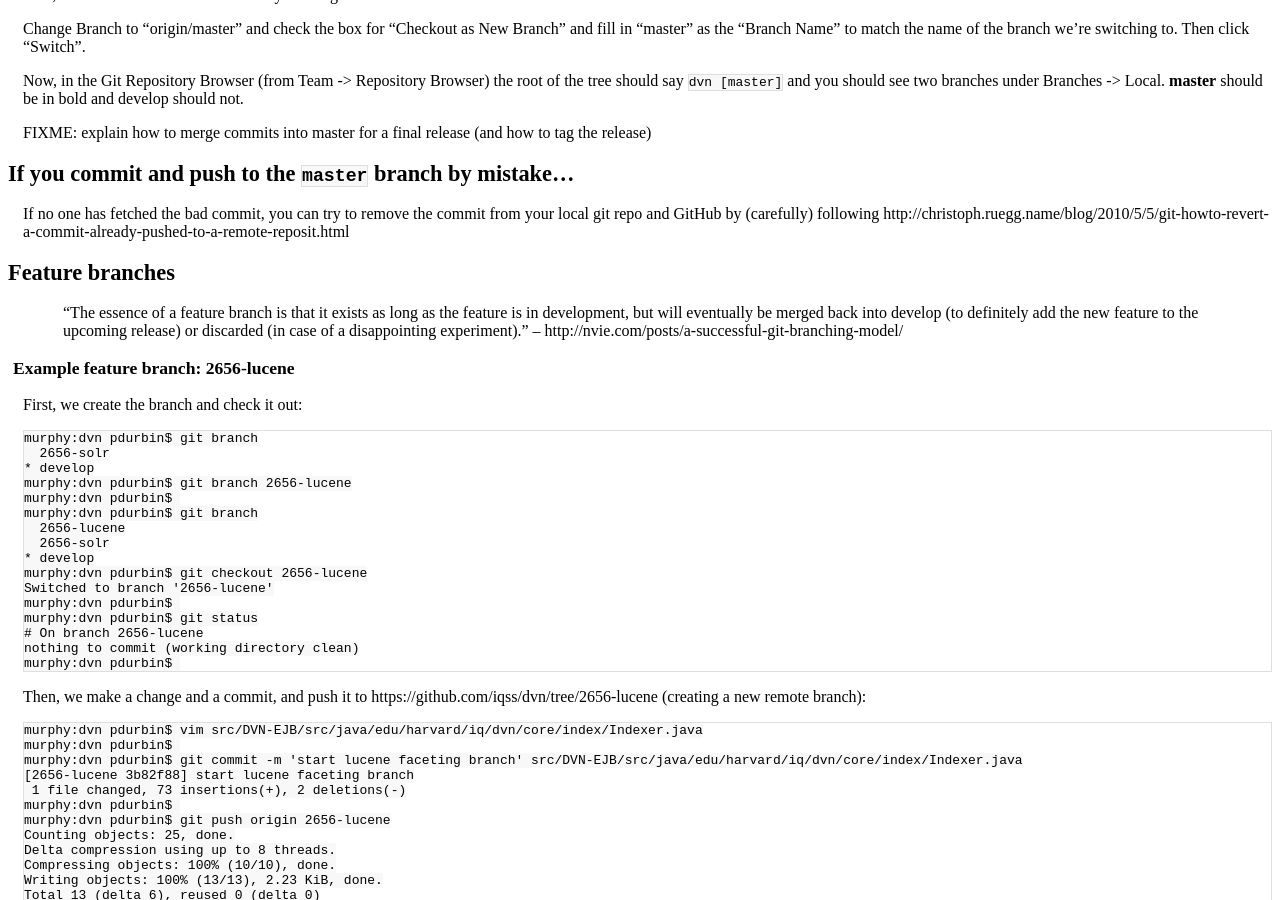
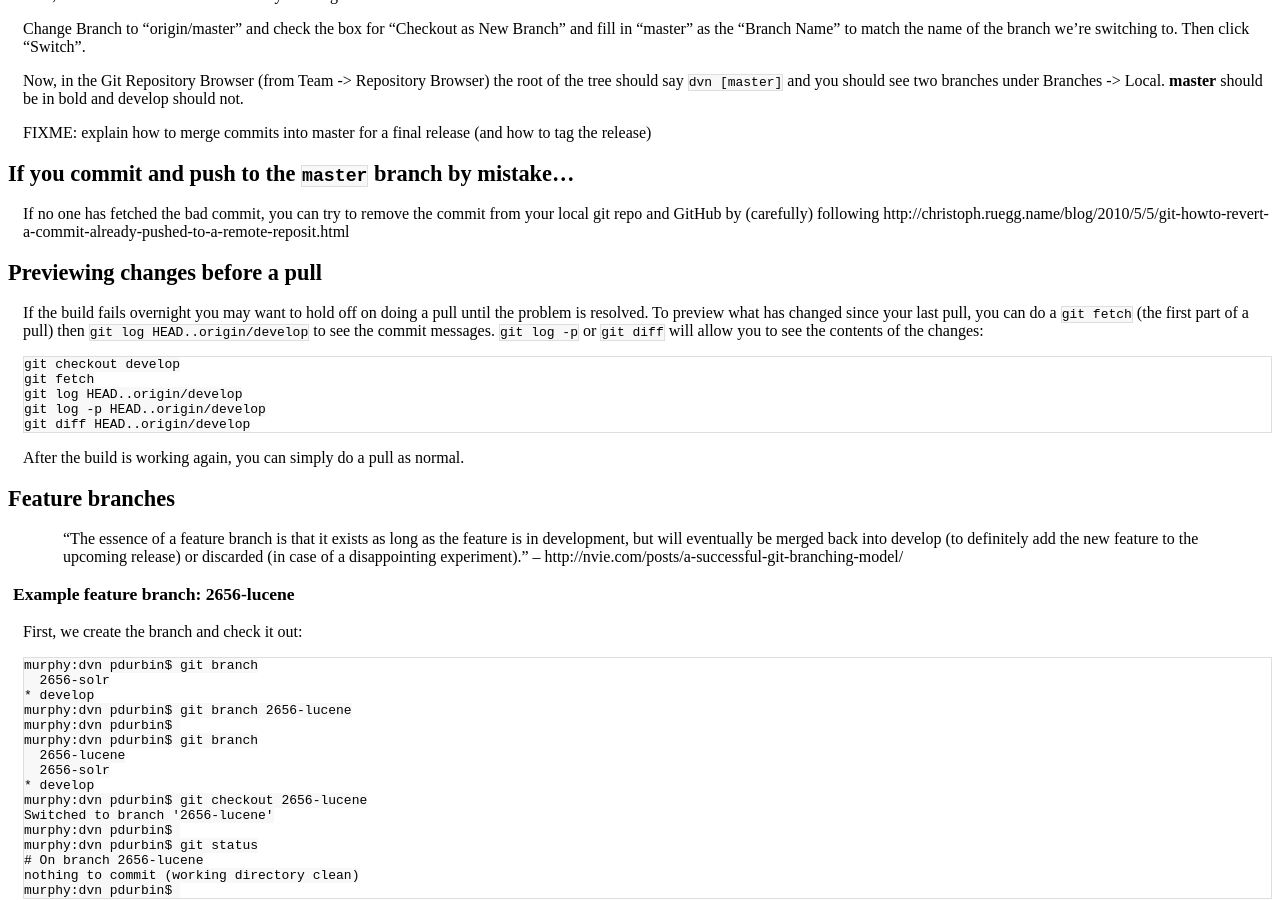
Before and after one commit to dvn/dvn-sourceforge2github, a Jekyll site: the page built from dvn-dev-on-github/quickstart/index.md, in a window 1280 px wide and 900 px high, scrolled down 2980 px. Built offline with Jekyll 4.4.1, drawn with Linux system fonts in a browser that asks for light colours; Markdown is read by kramdown in place of the engine named in the settings.

Commit message:
added: Previewing changes before a pull

```diff
--- a/dvn-dev-on-github/quickstart/index.md
+++ b/dvn-dev-on-github/quickstart/index.md
@@ -169,6 +169,18 @@ FIXME: explain how to merge commits into master for a final release (and how to
 
 If no one has fetched the bad commit, you can try to remove the commit from your local git repo and GitHub by (carefully) following http://christoph.ruegg.name/blog/2010/5/5/git-howto-revert-a-commit-already-pushed-to-a-remote-reposit.html
 
+## Previewing changes before a pull
+
+If the build fails overnight you may want to hold off on doing a pull until the problem is resolved. To preview what has changed since your last pull, you can do a `git fetch` (the first part of a pull) then `git log HEAD..origin/develop` to see the commit messages. `git log -p` or `git diff` will allow you to see the contents of the changes:
+
+    git checkout develop
+    git fetch
+    git log HEAD..origin/develop
+    git log -p HEAD..origin/develop
+    git diff HEAD..origin/develop
+
+After the build is working again, you can simply do a pull as normal.
+
 ## Feature branches
 
 > "The essence of a feature branch is that it exists as long as the feature is in development, but will eventually be merged back into develop (to definitely add the new feature to the upcoming release) or discarded (in case of a disappointing experiment)." -- http://nvie.com/posts/a-successful-git-branching-model/
```
